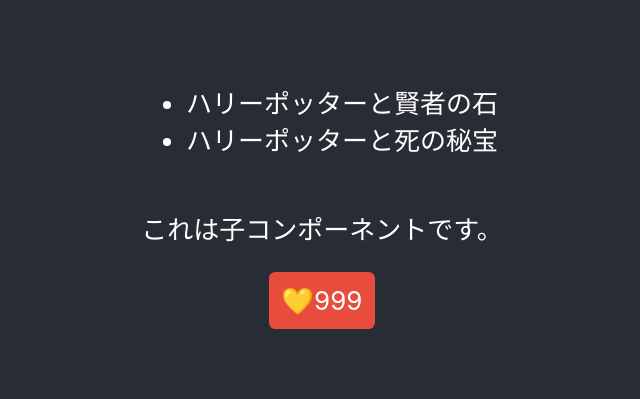
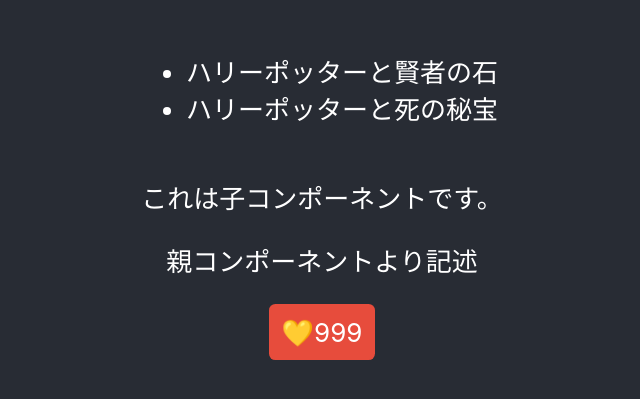
Before and after one commit to YutoGIma/TypeScript-practice, a React (Create React App) app in the folder link-button/: page / in a window 1280 px wide. Shown: the part 207-606 px from the top of the page, without its empty margins (318-958 px from the left). Built offline with nearby package versions, Linux system fonts and the light colour scheme.

Commit message:
リアクトの型変換と親コンポーネントから子コンポーネントに渡す

```diff
--- a/link-button/src/App.tsx
+++ b/link-button/src/App.tsx
@@ -1,9 +1,8 @@
 import React, {useState} from 'react';
 import logo from './logo.svg';
 import './App.css';
-import { isPropertySignature } from 'typescript';
 
-function App() {
+const App: React.FC = () => {
   return (
     <div className="App">
       <header className="App-header">
@@ -13,7 +12,7 @@
           ))}
         </ul>
         <div className="App">
-          <Child  />
+          <Child message="親コンポーネントより記述" />
         </div>
         <LinkButton />
       </header>
@@ -45,10 +44,15 @@
   }
 ]
 
-function Child(){
+type Props = {
+  message: string
+}
+
+const Child: React.FC<Props> = props => {
   return (
     <div>
       <p>これは子コンポーネントです。</p>
+      <p>{ props.message }</p>
     </div>
   )
 }
```
